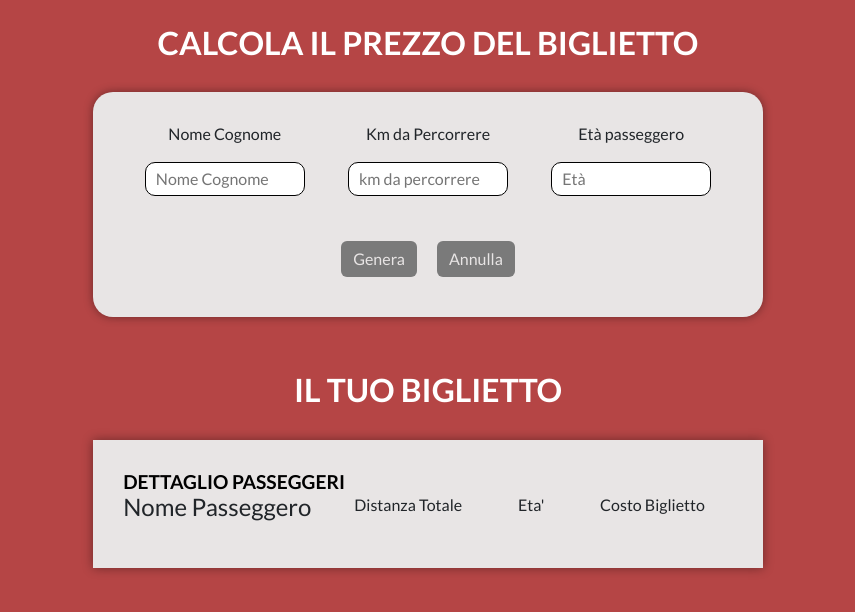
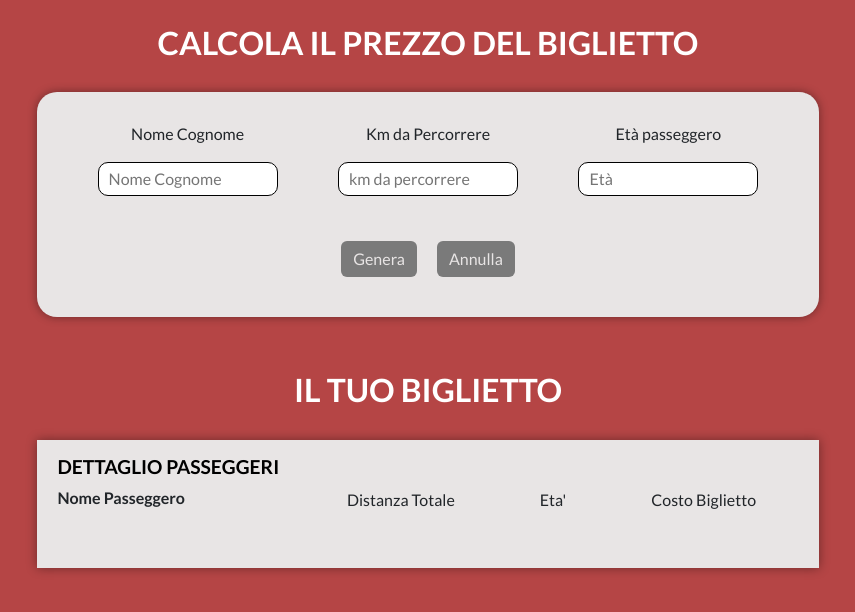
Before and after one commit to LucaFabbozzo/js-biglietto-treno-form, a plain HTML site: page index.html in a window 1280 px wide. Shown: the whole page, without its empty margins (212-1067 px from the left). Drawn offline with nearby package versions, Linux system fonts and the light colour scheme.

Commit message:
correction into ui

```diff
--- a/css/style.css
+++ b/css/style.css
@@ -17,9 +17,14 @@ h3 {
   font-weight: 700;
   color: black;
   font-size: 1.2rem;
-  margin-bottom: 0;
+  margin-bottom: 10px;
+  width: 35%;
 }
 
+h4 {
+  font-size: 1rem;
+  font-weight: bold;
+}
 
 
 button.btn {
@@ -36,7 +41,7 @@ button.btn:hover {
 
 
 .top .box {
-  width: 60%;
+  width: 70%;
   background-color: #e8e5e5;
   margin: 30px auto;
   padding: 30px;
@@ -49,7 +54,7 @@ button.btn:hover {
   border-radius: 10px;
   padding: 4px 10px;
   margin-bottom: 35px;
-  width: 80%;
+  width: 90%;
 }
 
 .top .box input:focus {
@@ -63,9 +68,10 @@ button.btn:hover {
 
 
 .bottom .box {
-  width: 60%;
+  width: 70%;
   background-color: #e8e5e5;
   margin: 30px auto;
-  padding: 30px;
+  padding: 15px 20px;
+  padding-bottom: 40px;
   box-shadow: 0 0 10px rgba(0, 0, 0, 0.4);
 }
--- a/index.html
+++ b/index.html
@@ -20,11 +20,11 @@
      <div class="d-flex justify-content-around align-items-cente text-center">
       <div class="left">
         <p>Nome Cognome</p>
-        <input class="name" value="" placeholder="Nome Cognome">
+        <input type="text" class="name" value="" placeholder="Nome Cognome">
       </div>
       <div class="center">
         <p>Km da Percorrere</p>
-        <input class="km" value="" placeholder="km da percorrere">
+        <input type="number" class="km" value="" placeholder="km da percorrere">
       </div>
       <div class="right">
         <p>Età passeggero</p>
@@ -47,7 +47,7 @@
           <h4>Nome Passeggero</h4>
           <p id="output-name"></p>
         </div>
-        <div class="right d-flex justify-content-around w-100">
+        <div class="right d-flex justify-content-around w-100 mt-0">
           <div>
             <p>Distanza Totale</p>
             <p id="output-km"></p>
```
